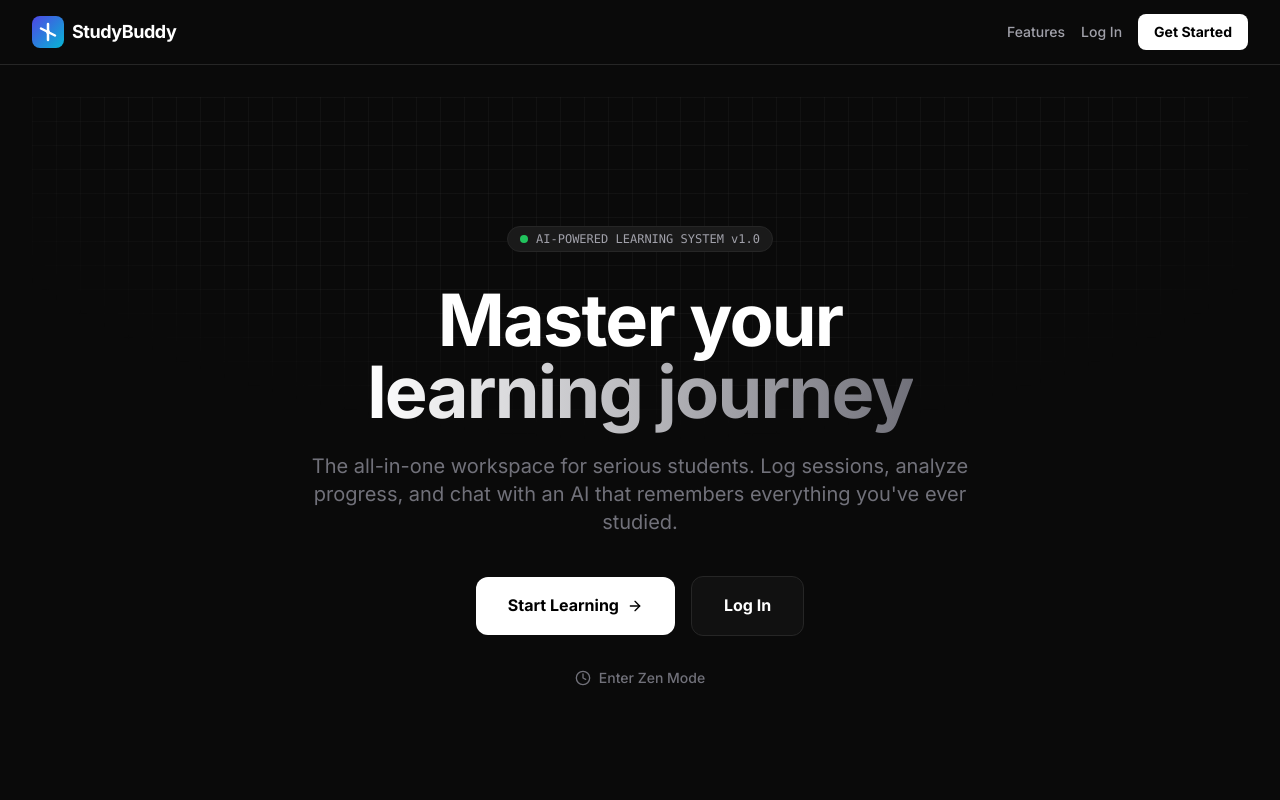
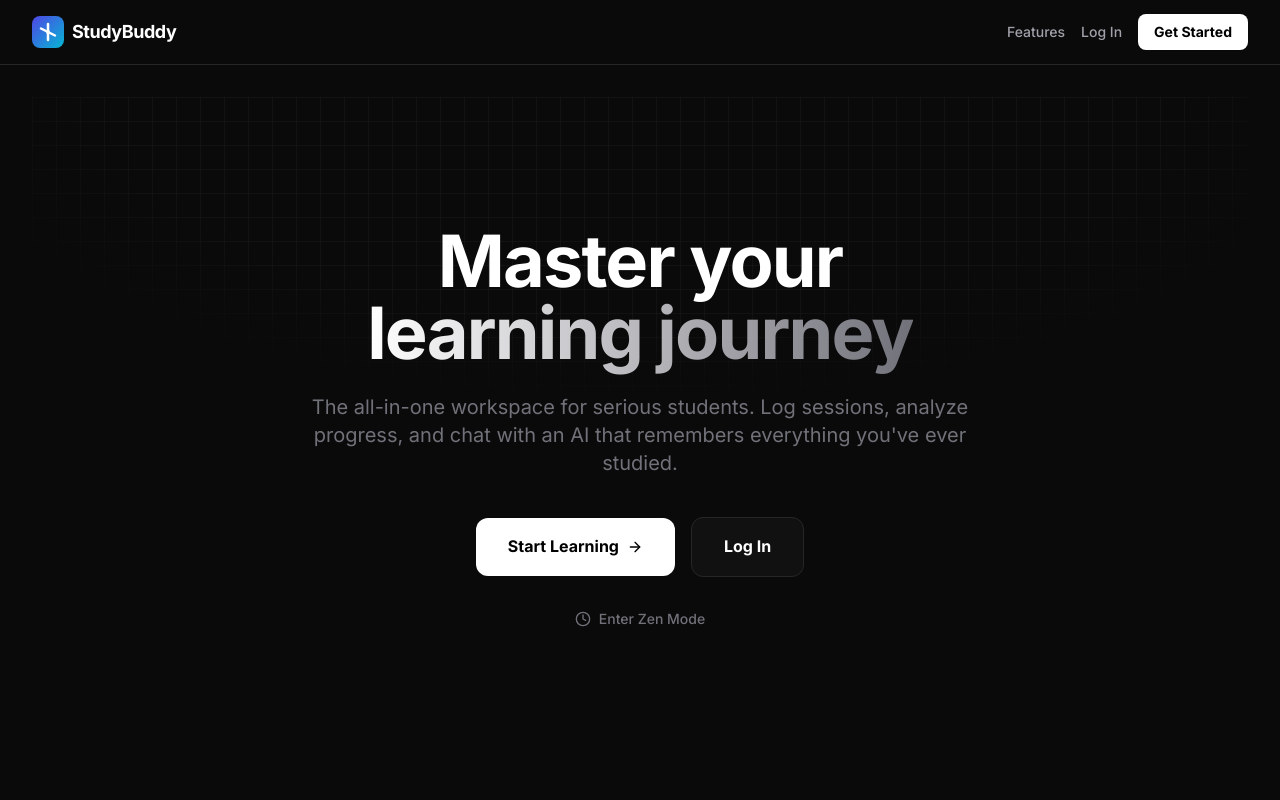
Before and after one commit to Singh-OmDev/Study-Buddy, a React (Vite) app in the folder client/: page / in a window 1280 px wide. Shown: the top 800 px of the page. Built offline with nearby package versions, Linux system fonts and the light colour scheme; no server answers.

Commit message:
chore: Remove AI-POWERED LEARNING SYSTEM tag from landing page

```diff
--- a/client/src/pages/Landing.jsx
+++ b/client/src/pages/Landing.jsx
@@ -14,10 +14,7 @@ const Landing = () => {
             {/* Hero Section */}
             <div className="relative overflow-hidden pt-20 pb-16 md:pt-32 md:pb-24">
                 <div className="max-w-7xl mx-auto px-4 sm:px-6 lg:px-8 relative z-10 text-center">
-                    <div className="inline-flex items-center gap-2 px-3 py-1 rounded-full bg-[#1a1a1a] border border-[#262626] text-xs font-mono text-zinc-400 mb-8 animate-in fade-in slide-in-from-bottom-4 duration-700">
-                        <span className="w-2 h-2 rounded-full bg-green-500 animate-pulse"></span>
-                        AI-POWERED LEARNING SYSTEM v1.0
-                    </div>
+
 
                     <h1 className="text-5xl md:text-7xl font-bold text-white tracking-tight mb-6 animate-in fade-in slide-in-from-bottom-6 duration-700 delay-100">
                         Master your <br />
```
